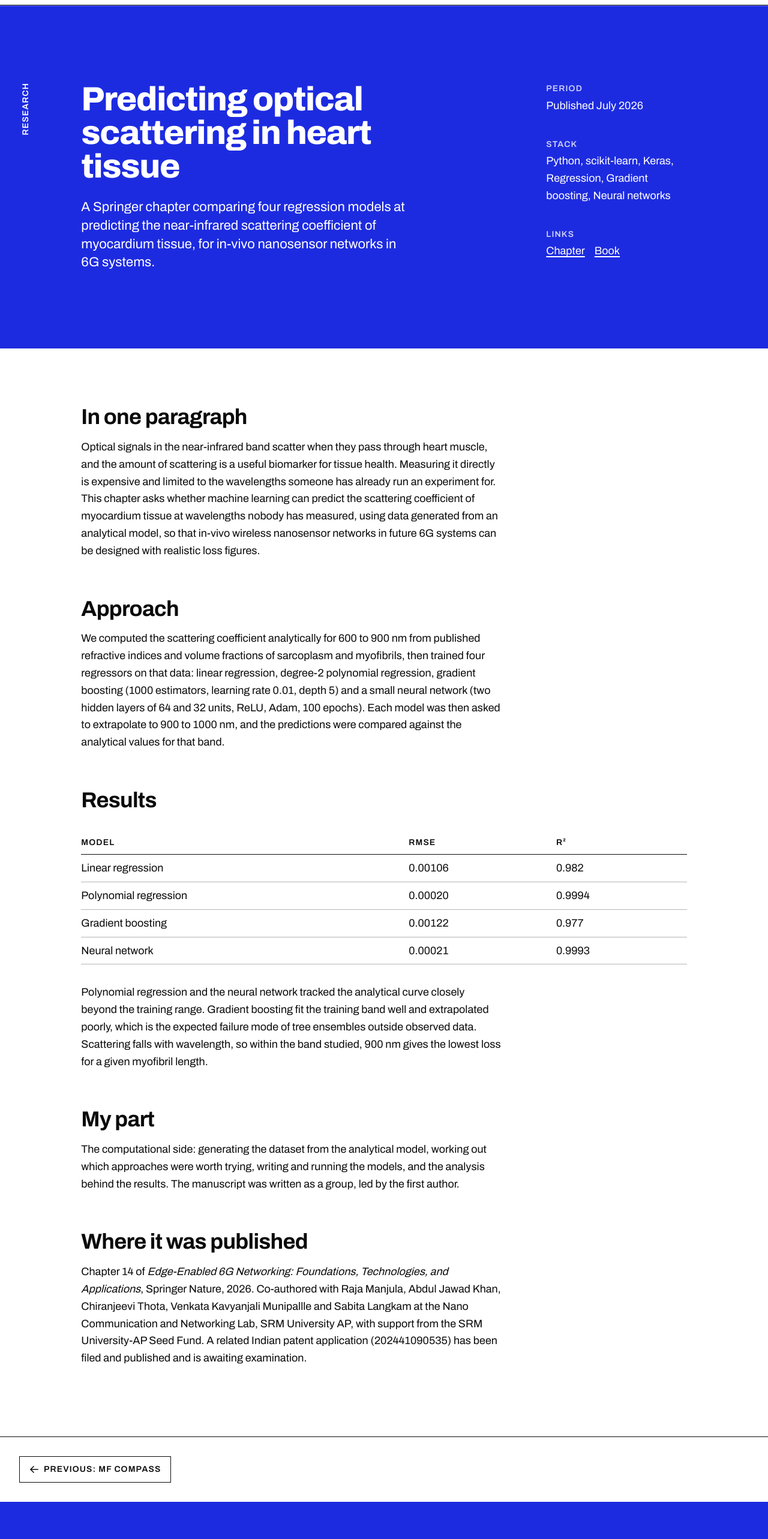
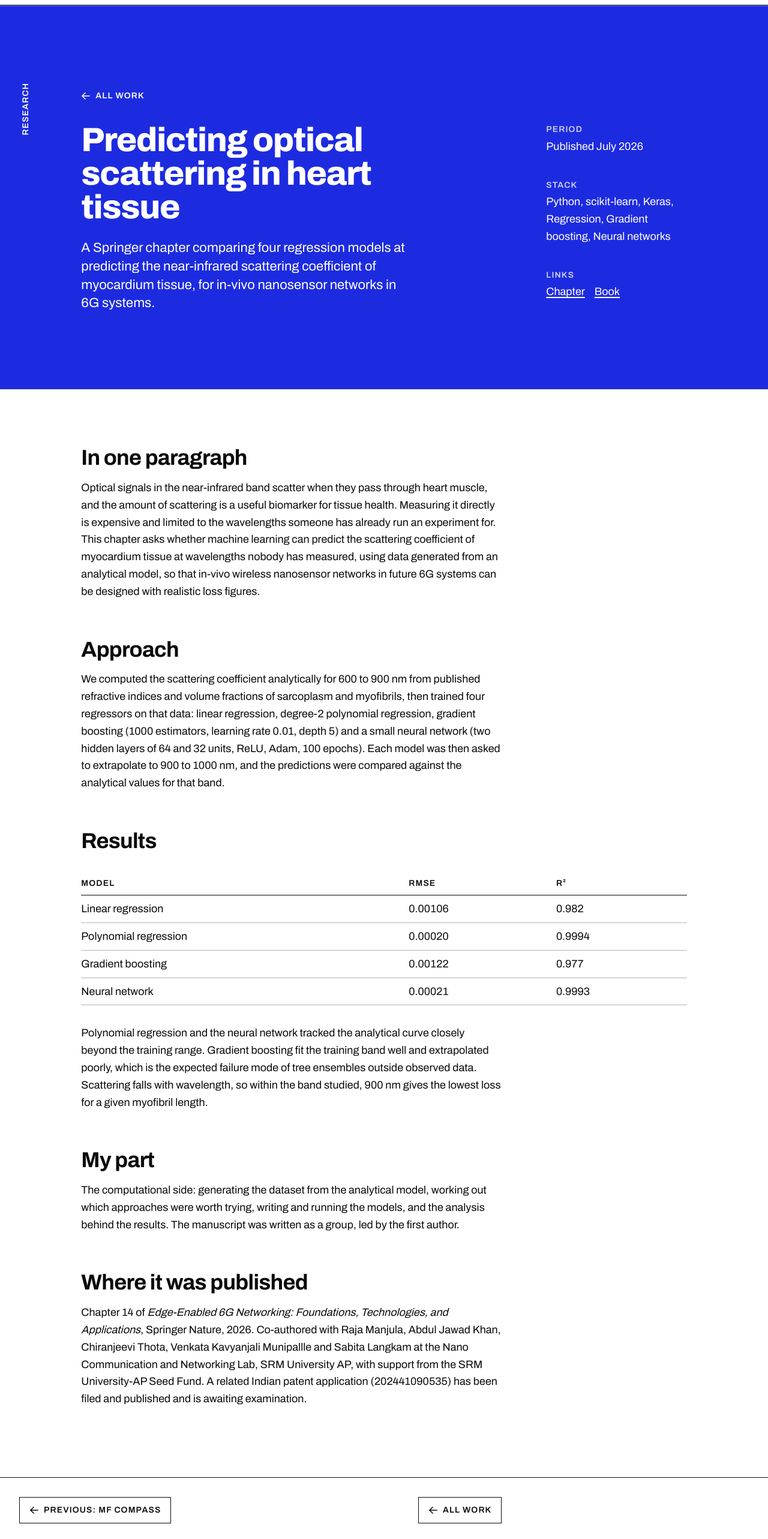
Before and after one commit to adivishnu-a/portfolio, a Next.js app: page /research/6g-scattering-coefficients in a window 1280 px wide. Shown: the part 60-2626 px from the top of the page at 60% size. Built offline with nearby package versions, Linux system fonts and the light colour scheme.

Commit message:
All work links at the top and bottom of case studies

```diff
--- a/components/case-study/CaseStudy.tsx
+++ b/components/case-study/CaseStudy.tsx
@@ -1,5 +1,7 @@
 import type { ReactNode } from "react";
+import Link from "next/link";
 import { Action } from "@/components/poster/Action";
+import { Arrow } from "@/components/poster/Arrow";
 import { Band } from "@/components/poster/Band";
 import { Container } from "@/components/poster/Container";
 import { Meta } from "@/components/poster/Meta";
@@ -28,6 +30,13 @@ export function CaseStudy({
   return (
     <main id="main">
       <Band tone={tone} label={kindLabel[entry.kind]}>
+        <Link
+          href="/#work"
+          className="label mb-6 inline-flex min-h-11 items-center gap-2 underline-offset-4 hover:underline"
+        >
+          <Arrow kind="back" />
+          All work
+        </Link>
         <div className="grid gap-y-10 md:grid-cols-12 md:gap-x-6">
           <div className="md:col-span-7">
             <h1 className="text-h2 md:text-h1 font-extrabold font-stretch-[112%]">
@@ -72,7 +81,7 @@ export function CaseStudy({
       </Container>
 
       <nav aria-label="More featured work" className="border-ink border-t">
-        <Container className="inset-col flex flex-wrap justify-between gap-4 py-8">
+        <Container className="inset-col flex flex-wrap items-center justify-between gap-4 py-8">
           {previous ? (
             <Action href={workHref(previous)} direction="back">
               Previous: {previous.title}
@@ -80,9 +89,14 @@ export function CaseStudy({
           ) : (
             <span />
           )}
+          <Action href="/#work" direction="back">
+            All work
+          </Action>
           {next ? (
             <Action href={workHref(next)}>Next: {next.title}</Action>
-          ) : null}
+          ) : (
+            <span />
+          )}
         </Container>
       </nav>
     </main>
```
